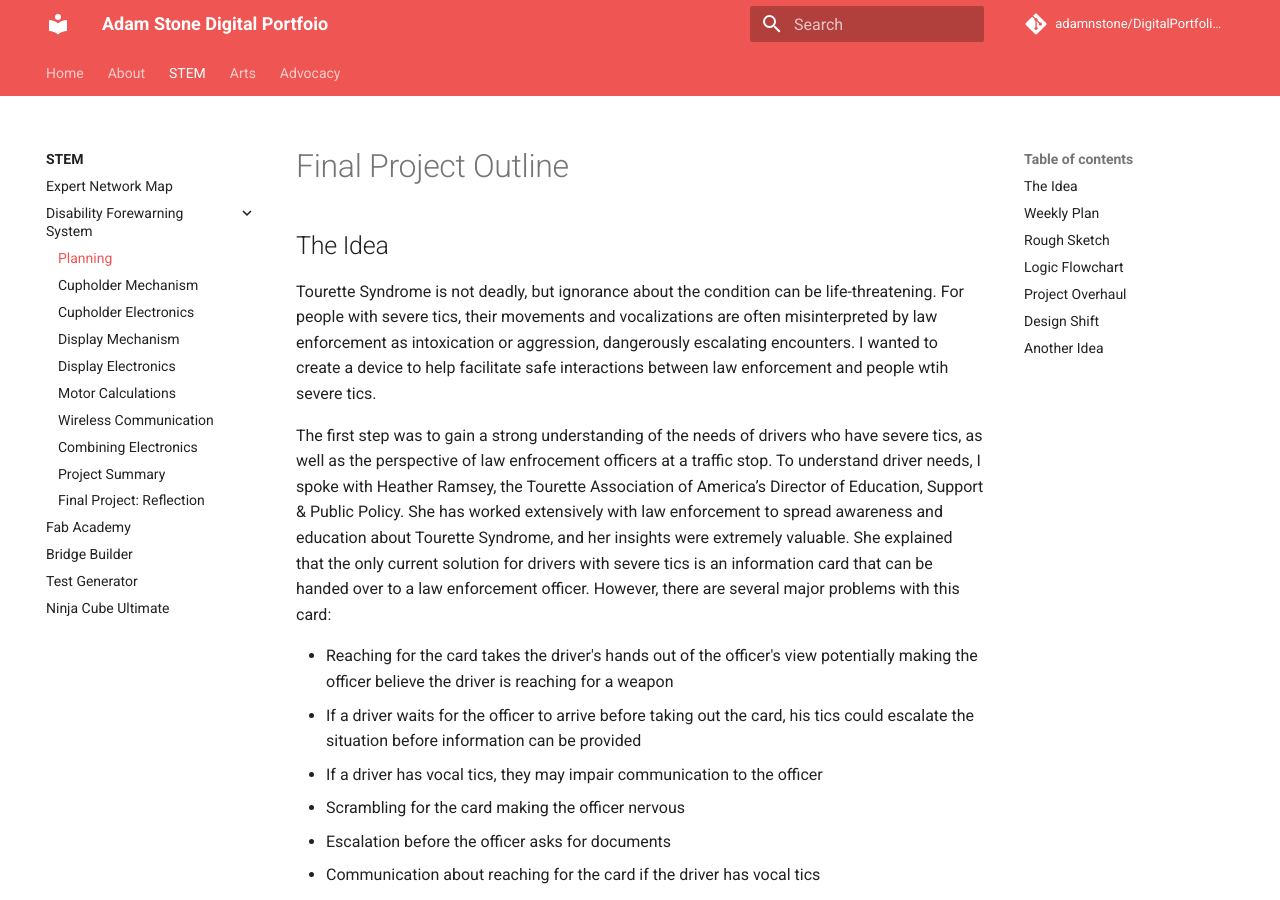
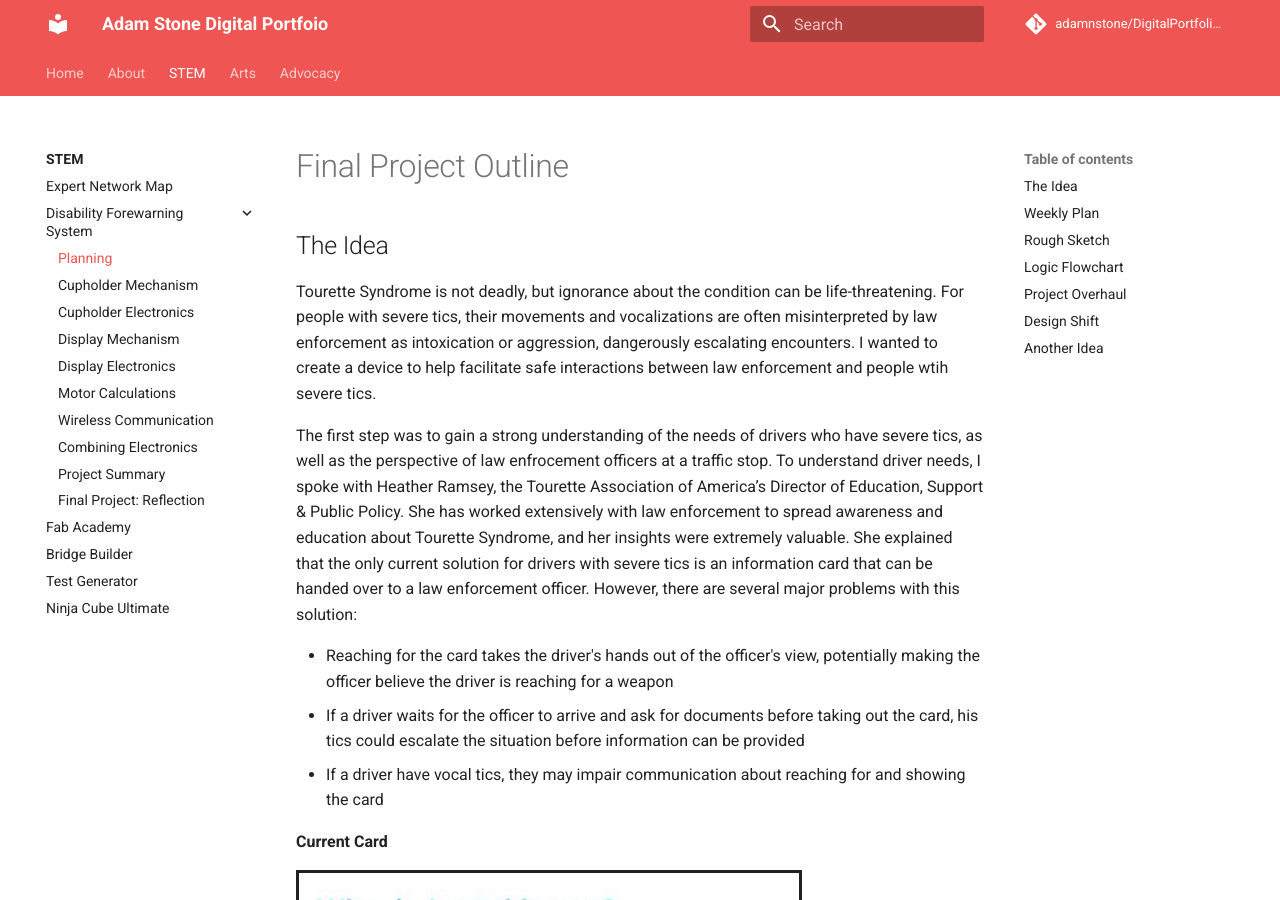
Before and after one commit to adamnstone/DigitalPortfolioWebsite, an MkDocs documentation site: the page built from docs/stem/disability-forewarning-system/final-project-planning.md, in a window 1280 px wide and 900 px high. Built offline with MkDocs 1.6.1 and Material for MkDocs 9.7.7, drawn with Linux system fonts in a browser that asks for light colours; comment, search, counter and statistics services are not loaded.

Commit message:
'the plan' Disability Forewarning System documentation updated

```diff
--- a/docs/stem/disability-forewarning-system/final-project-planning.md
+++ b/docs/stem/disability-forewarning-system/final-project-planning.md
@@ -4,17 +4,15 @@
 
 Tourette Syndrome is not deadly, but ignorance about the condition can be life-threatening. For people with severe tics, their movements and vocalizations are often misinterpreted by law enforcement as intoxication or aggression, dangerously escalating encounters. I wanted to create a device to help facilitate safe interactions between law enforcement and people wtih severe tics.
 
-The first step was to gain a strong understanding of the needs of drivers who have severe tics, as well as the perspective of law enfrocement officers at a traffic stop. To understand driver needs, I spoke with Heather Ramsey, the Tourette Association of America’s Director of Education, Support & Public Policy. She has worked extensively with law enforcement to spread awareness and education about Tourette Syndrome, and her insights were extremely valuable. She explained that the only current solution for drivers with severe tics is an information card that can be handed over to a law enforcement officer. However, there are several major problems with this card:
+The first step was to gain a strong understanding of the needs of drivers who have severe tics, as well as the perspective of law enfrocement officers at a traffic stop. To understand driver needs, I spoke with Heather Ramsey, the Tourette Association of America’s Director of Education, Support & Public Policy. She has worked extensively with law enforcement to spread awareness and education about Tourette Syndrome, and her insights were extremely valuable. She explained that the only current solution for drivers with severe tics is an information card that can be handed over to a law enforcement officer. However, there are several major problems with this solution:
 
-- Reaching for the card takes the driver's hands out of the officer's view potentially making the officer believe the driver is reaching for a weapon
-- If a driver waits for the officer to arrive before taking out the card, his tics could escalate the situation before information can be provided
-- If a driver has vocal tics, they may impair communication to the officer
+- Reaching for the card takes the driver's hands out of the officer's view, potentially making the officer believe the driver is reaching for a weapon
+- If a driver waits for the officer to arrive and ask for documents before taking out the card, his tics could escalate the situation before information can be provided
+- If a driver have vocal tics, they may impair communication about reaching for and showing the card
 
-- Scrambling for the card making the officer nervous
-- Escalation before the officer asks for documents
-- Communication about reaching for the card if the driver has vocal tics
+**Current Card**
 
-![Tourette Card](../../assets/images/stem/disability-forewarning-system/tourette-card.jpg)
+![Tourette Card](../../assets/images/stem/disability-forewarning-system/tourette-card.jpg){: style="border-style: solid;"}
 
 Next, I set up a time to meet with [Major Dale Greene](https://www.linkedin.com/in/dale-greene-6501266b), the [Director of Security at Charlotte Latin School](https://www.charlottelatin.org/programs/safety) and Curtis Bowers a Security Officer at Charlotte Latin School who retired from the Charlotte-Mecklenburg Police Department after 30 years of service. They provided great insights from the law enforcement perspective about what's going through an officer's mind at a traffic stop and how they are trained to handle situations with different special populations. The biggest takeaway was that an officer starts at the highest level of alert and caution possible - suspecting the worst leaves them the most prepared, but being too relaxed then encountering a dangerous scenario puts the officer's life at risk. Therefore, it is important to communicate to the officer that the driver has Tourette's as early as possible in the encounter.
 
```
